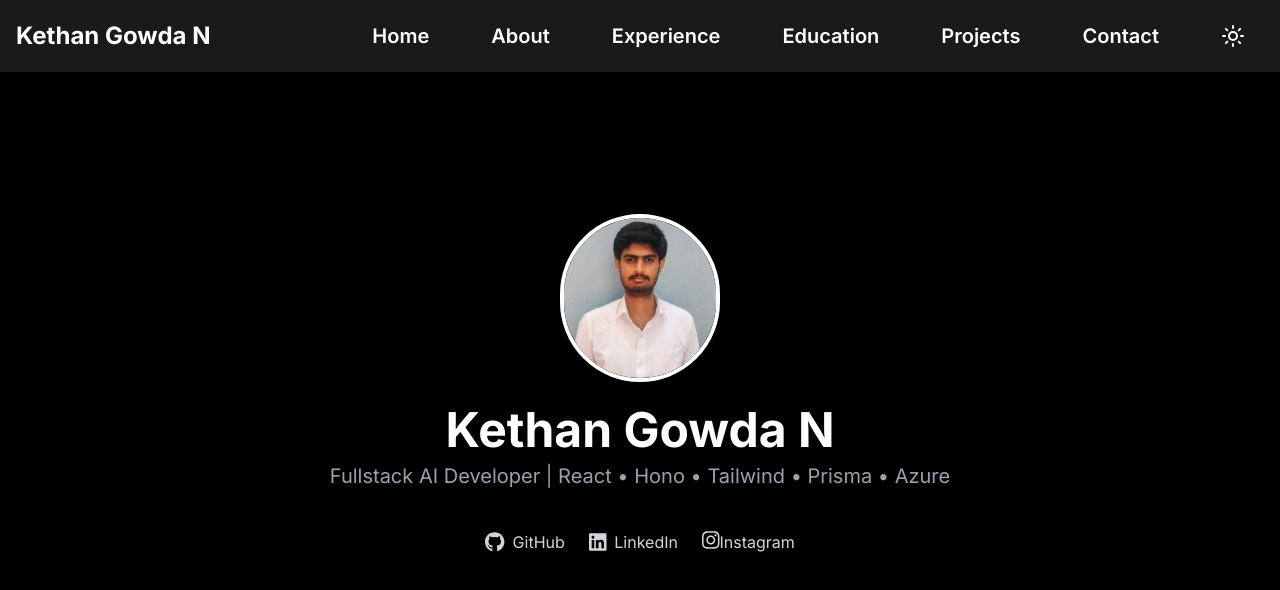
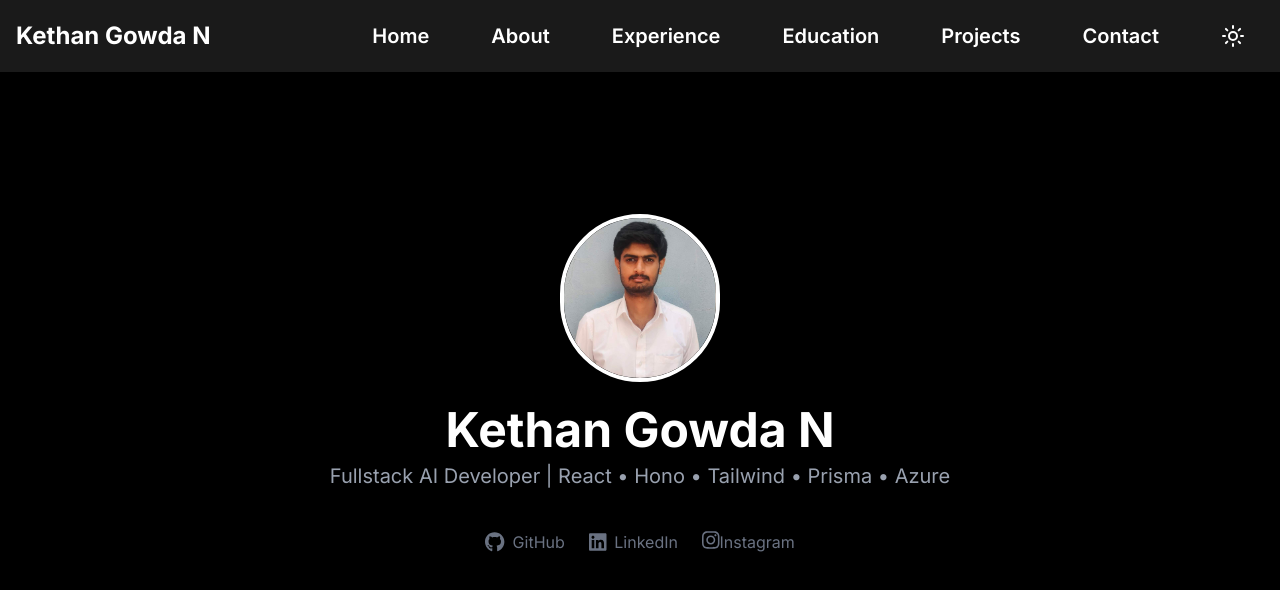
Before and after one commit to suhas-3190/Portfolio.com, a Next.js app: page / in a window 1280 px wide. Shown: the top 590 px of the page. Built offline with nearby package versions, Linux system fonts and the light colour scheme.

Commit message:
refactor Hero component

```diff
--- a/app/pages/hero/page.tsx
+++ b/app/pages/hero/page.tsx
@@ -1,72 +1,3 @@
-// "use client";
-
-
-// import { faGithub, faLinkedin, faInstagram } from "@fortawesome/free-brands-svg-icons";
-// import { FontAwesomeIcon } from "@fortawesome/react-fontawesome";
-
-// const Hero = () => {
-
-//   return (
-//     <section
-//       id="profile"
-//       className="min-h-[80vh] flex flex-col items-center justify-center px-4 pb-2 transition-all"
-//     >
-//       {/* Profile Picture */}
-//       <img
-//         src="/kethanpfp2.jpg"
-//         alt="Profile"
-//         className="w-40 h-40 rounded-full border-4 border-white shadow-lg mb-6"
-//       />
-
-//       {/* Name and Title */}
-//       <h1 className="text-4xl md:text-5xl font-bold mb-2 text-center">
-//         Kethan Gowda N
-//       </h1>
-//       <p className="text-lg md:text-xl text-gray-400 mb-4 text-center">
-//         Fullstack AI Developer | React • Hono • Tailwind • Prisma • Azure
-//       </p>
-
-//       {/* Social Media Links */}
-//       <div className="flex gap-4 mt-4">
-//         <a
-//           href="https://github.com/Kethan3"
-//           target="_blank"
-//           rel="noopener noreferrer"
-//           className="text-gray-300 hover:text-white transition flex items-center gap-2"
-//         >
-//           <FontAwesomeIcon icon={faGithub} className="text-xl" />
-//           <span>GitHub</span>
-//         </a>
-
-//         <a
-//           href="https://www.linkedin.com/in/kethan-gowda-51657224b"
-//           target="_blank"
-//           rel="noopener noreferrer"
-//           className="text-gray-300 hover:text-white transition flex items-center gap-2"
-//         >
-//           <FontAwesomeIcon icon={faLinkedin} className="text-xl" />
-//           <span>LinkedIn</span>
-//         </a>
-
-//         <a
-//           href="https://www.instagram.com/kethan2003/#"
-//           target="_blank"
-//           rel="noopener noreferrer"
-//           className="text-gray-300 hover:text-white transition"
-//         >
-//           <span className="flex items-center gap-2">
-//             <FontAwesomeIcon icon={faInstagram} className="text-xl" />
-//             Instagram
-//           </span>
-//         </a>
-//       </div>
-//     </section>
-//   );
-// };
-
-// export default Hero;
-
-
 'use client';
 
 import Image from 'next/image';
@@ -102,7 +33,7 @@ const Hero = () => {
           href="https://github.com/Kethan3"
           target="_blank"
           rel="noopener noreferrer"
-          className="text-gray-300 hover:text-red transition flex items-center gap-2"
+          className="text-gray-500 hover:text-red-500 transition flex items-center gap-2"
           aria-label="GitHub Profile"
         >
           <FontAwesomeIcon icon={faGithub} className="text-xl" />
@@ -113,7 +44,7 @@ const Hero = () => {
           href="https://www.linkedin.com/in/kethan-gowda-51657224b"
           target="_blank"
           rel="noopener noreferrer"
-          className="text-gray-300 hover:text-red transition flex items-center gap-2"
+          className="text-gray-500 hover:text-red-500 transition flex items-center gap-2"
           aria-label="LinkedIn Profile"
         >
           <FontAwesomeIcon icon={faLinkedin} className="text-xl" />
@@ -124,7 +55,7 @@ const Hero = () => {
           href="https://www.instagram.com/kethan2003/#"
           target="_blank"
           rel="noopener noreferrer"
-          className="text-gray-300 hover:text-red transition"
+          className="text-gray-500 hover:text-red-500 transition"
           aria-label="Instagram Profile"
         >
           <FontAwesomeIcon icon={faInstagram} className="text-xl" />
```
